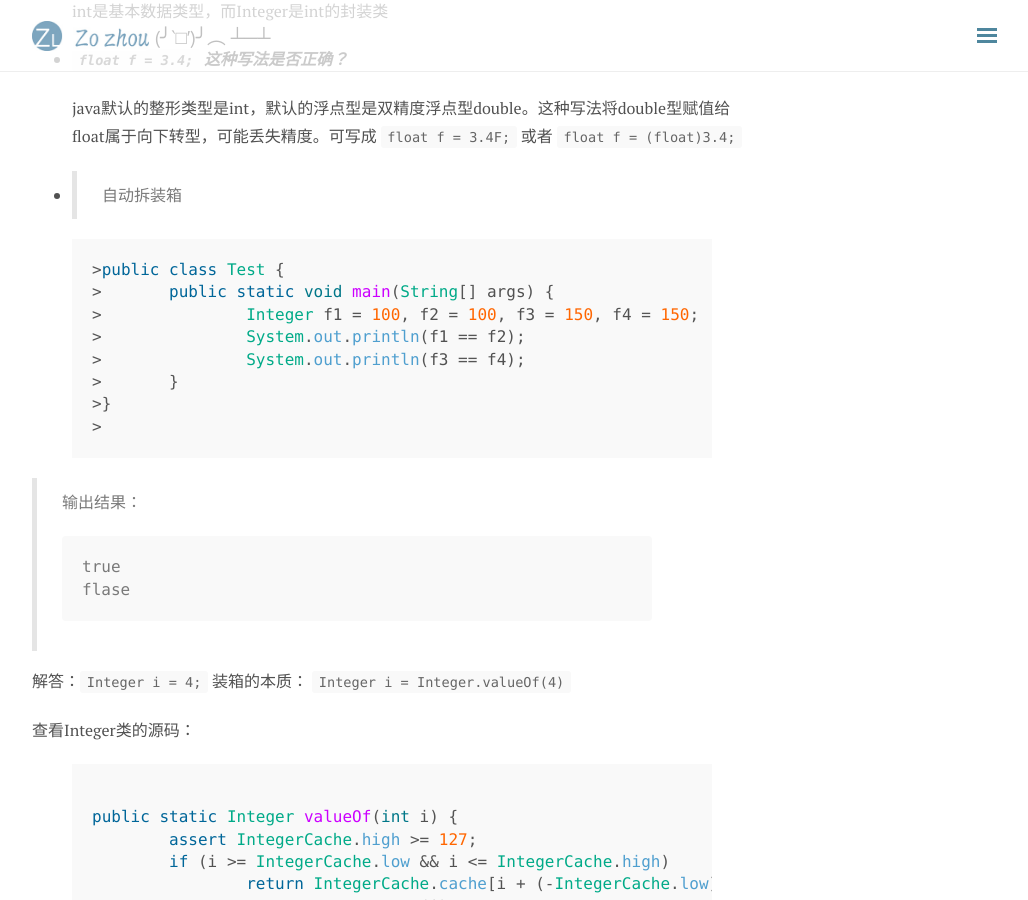
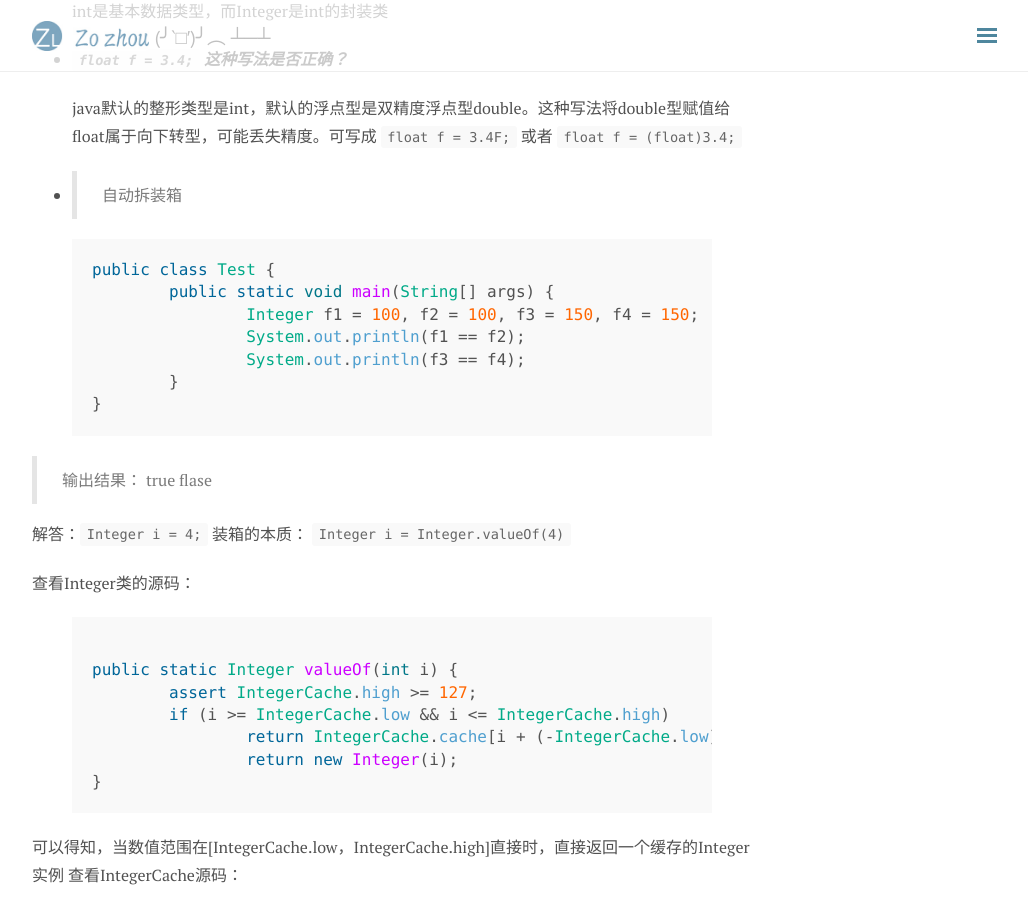
Before and after one commit to zsc1993916/zsc1993916.github.io, a Jekyll site: the page built from _posts/2016-10-31-java-data-type.md, in a window 1280 px wide and 900 px high, scrolled down 1415 px. Shown: the whole window, without its empty margins (248-1276 px from the left). Built offline with Jekyll 4.4.1, drawn with Linux system fonts in a browser that asks for light colours; nearby versions of some CDN libraries; comment, search, counter and statistics services are not loaded.

Commit message:
Update 2016-10-31-java-data-type.md

```diff
--- a/_posts/2016-10-31-java-data-type.md
+++ b/_posts/2016-10-31-java-data-type.md
@@ -57,18 +57,16 @@ Java 为每个原始类型提供了包装类型：
 	java默认的整形类型是int，默认的浮点型是双精度浮点型double。这种写法将double型赋值给float属于向下转型，可能丢失精度。可写成 `float f = 3.4F;` 或者 `float f = (float)3.4;`
 
 - >自动拆装箱
->{% highlight java %}
->public class Test {
->	public static void main(String[] args) {
->		Integer f1 = 100, f2 = 100, f3 = 150, f4 = 150;
->		System.out.println(f1 == f2);
->		System.out.println(f3 == f4);
->	}
->}
->{% endhighlight %}
->
+{% highlight java %}
+public class Test {
+	public static void main(String[] args) {
+		Integer f1 = 100, f2 = 100, f3 = 150, f4 = 150;
+		System.out.println(f1 == f2);
+		System.out.println(f3 == f4);
+	}
+}
+{% endhighlight %}
 >输出结果：
->
 >	true
 >	flase
 
```
